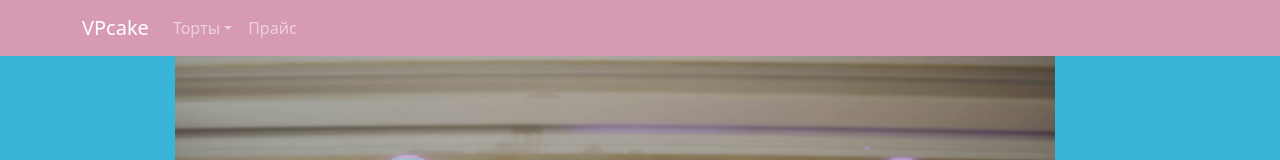
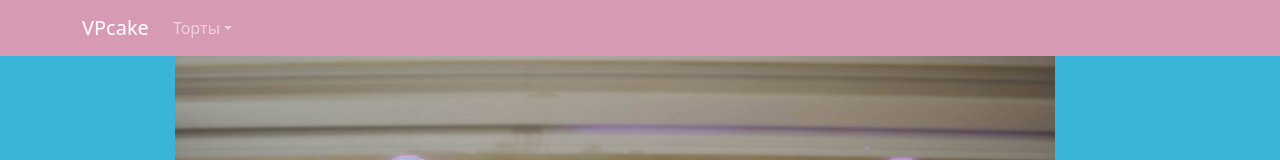
Before and after one commit to sergeianip20/rop, a Next.js app: page / in a window 1280 px wide. Shown: the top 160 px of the page. Built offline with nearby package versions, Linux system fonts and the light colour scheme.

Commit message:
Update index.js

```diff
--- a/pages/index.js
+++ b/pages/index.js
@@ -31,7 +31,7 @@ return <div>
 <NavDropdown.Item > <Link href= '/anniversary'><a className = {s.sa}>Юбилейные</a></Link> </NavDropdown.Item>
 
 </NavDropdown>
-<Nav.Link href="#features">Прайс</Nav.Link>
+
 </Nav>
 </Navbar.Collapse>
 </Container>
```
